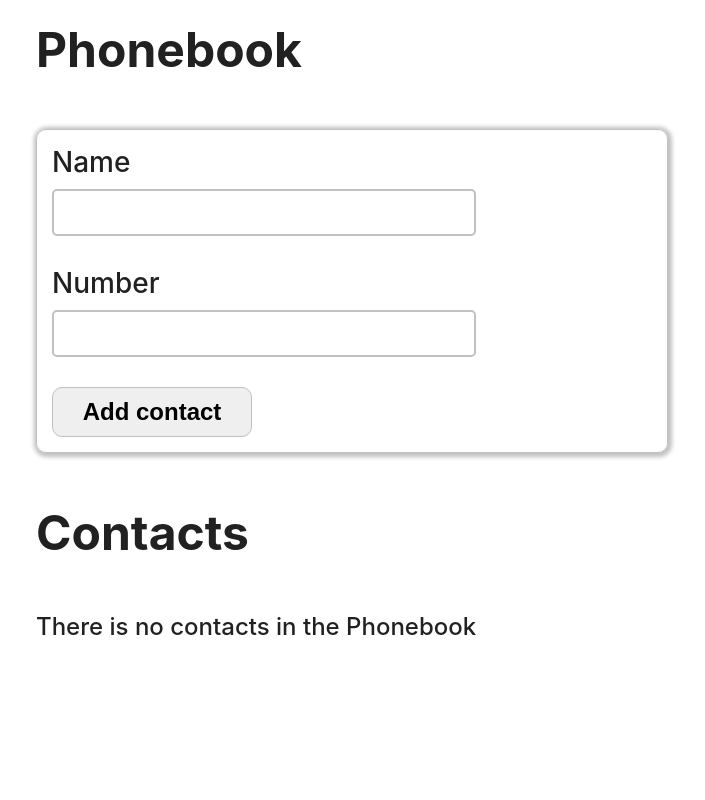
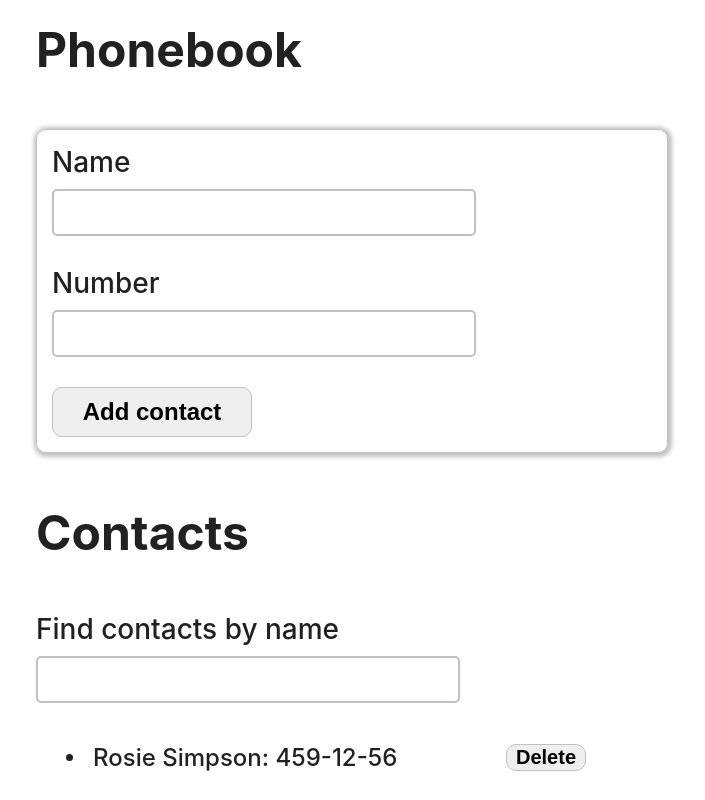
Before and after one commit to BizonNT/goit-react-hw-04-phonebook, a React (Create React App) app: page / in a window 1280 px wide. Shown: the whole page, without its empty margins (304-1009 px from the left). Built offline with nearby package versions, Linux system fonts and the light colour scheme.

Commit message:
Update App.jsx

```diff
--- a/src/components/App.jsx
+++ b/src/components/App.jsx
@@ -11,7 +11,7 @@ const STORAGE_KEY = 'phonebook_names';
 class App extends Component {
   state = {
     contacts: [
-      // { id: 'id-1', name: 'Rosie Simpson', number: '459-12-56' },
+      { id: 'id-1', name: 'Rosie Simpson', number: '459-12-56' },
       // { id: 'id-2', name: 'Hermione Kline', number: '443-89-12' },
       // { id: 'id-3', name: 'Eden Clements', number: '645-17-79' },
       // { id: 'id-4', name: 'Annie Copeland', number: '227-91-26' },
```
